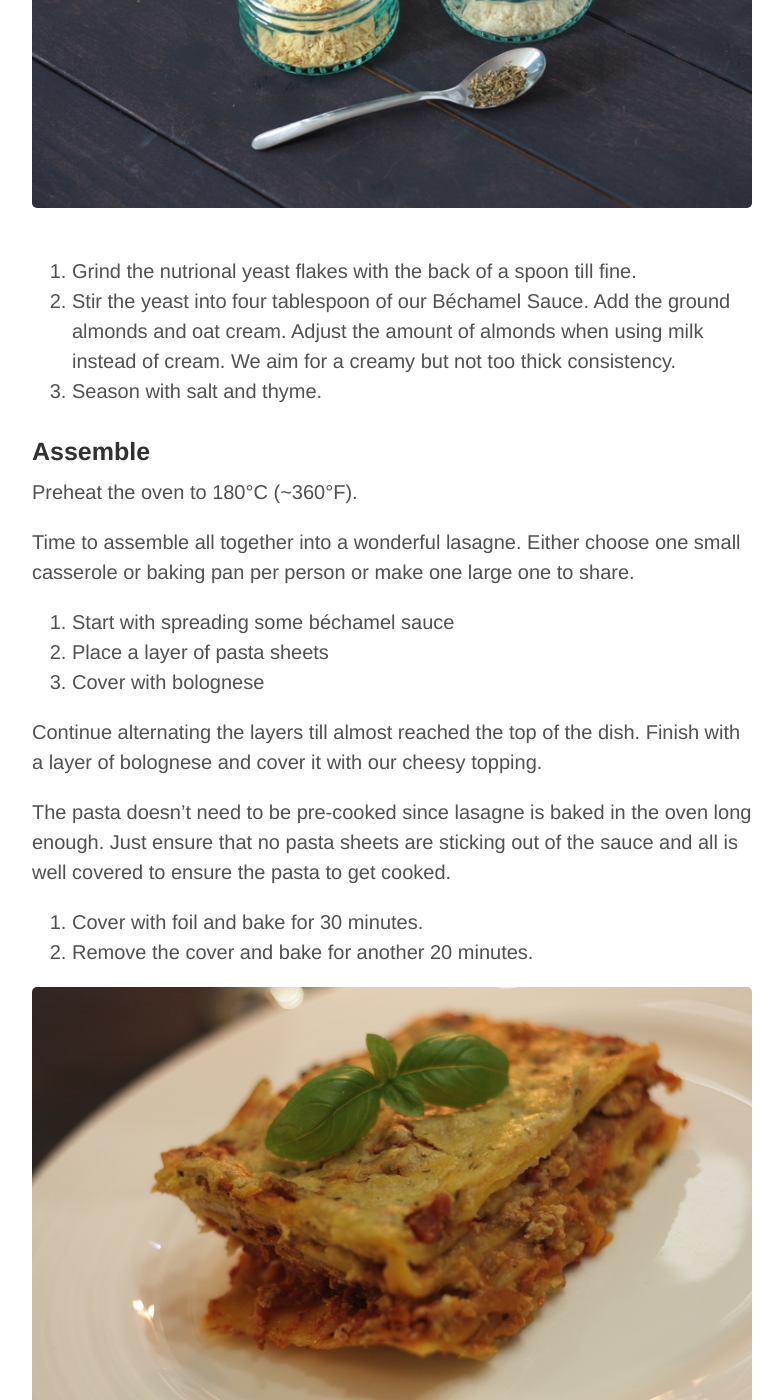
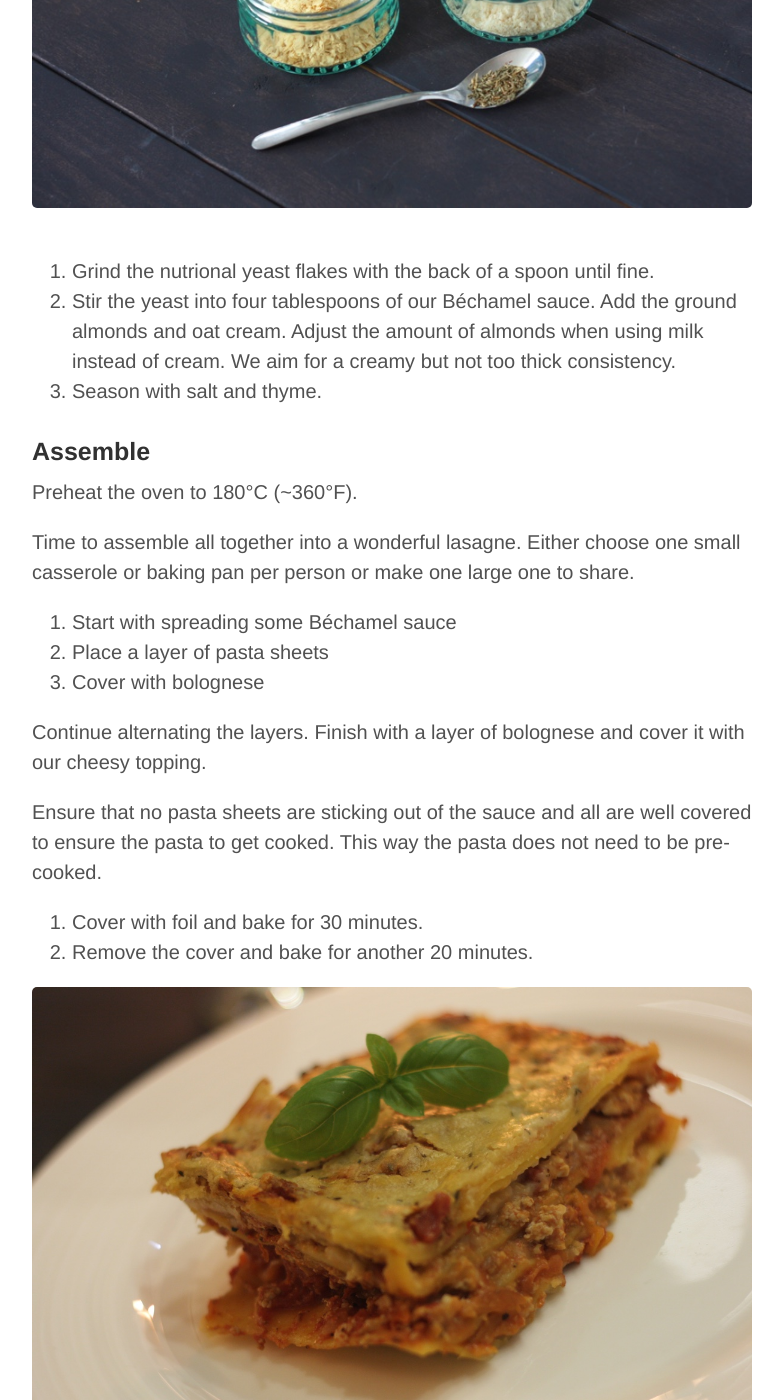
Before and after one commit to martinstolz/veganised.co.uk, a Jekyll site: the page built from _posts/2016-02-24-lasagne-bolognese.md, in a window 1280 px wide and 1400 px high, scrolled down 4244 px. Shown: the whole window, without its empty margins (248-1031 px from the left). Built offline with Jekyll 4.4.1, drawn with Linux system fonts in a browser that asks for light colours; nearby versions of some CDN libraries; Markdown is read by kramdown in place of the engine named in the settings; comment, search, counter and statistics services are not loaded; some of the changed text lies outside the part shown.

Commit message:
Improve lasagne recipe

```diff
--- a/_posts/2016-02-24-lasagne-bolognese.md
+++ b/_posts/2016-02-24-lasagne-bolognese.md
@@ -9,7 +9,7 @@
 ---
 
 
-*Lasagne Alla Bolognese is a classic Italian dish and an all time favourite*. Turning to a vegan diet one doesn't have to live without. Here is our step by step recipe. As the real deal it is a delicious comfy food totally worth the extra time to create it. Our tip: Enjoy making (and of course eating) it together with your family or friends on the weekend.
+*Lasagne Alla Bolognese is a classic Italian dish and an all time favourite*. Turning to a vegan diet one does not have to live without it. Here is our step by step recipe. As the real deal it is a delicious comfy food totally worth the extra time to create it. Our tip: Enjoy making and of course eating it together with your family or friends on the weekend.
 
 
 <!--more-->
@@ -75,15 +75,15 @@
 
 ![The ingredients](/public/assets/2016-02-24-lasagne-bolognese.jpg "The ingredients - Bolognese Sauce")
 
-0. Add approximately two table spoons of olive oil to a heated pan. Sauté half an onion, then add the chopped garlic and grated carrot. Wait till onions turn translucent.
+0. Add approximately two table spoons of olive oil to a heated pan. Sauté half an onion, then add the chopped garlic and grated carrot. Wait until onions turn translucent.
 
-0. Add the scrambled tofu and continue to fry. Fry till all is starting to brown.
+0. Add the minced tofu and continue to fry. Fry until all is starting to brown.
 
-0. Deglaze with red wine, then add the tomatos.
+0. Deglaze with red wine, then add the tomatoes.
 
 0. Add water - you can rinse the tomato bottle/can to get all the tomato goodness into your sauce.
 
-0. Bring the sauce to a boil, then turn down the heat and let simmer for 15 minutes. Adjust with water if it becomes too dense.
+0. Bring the sauce to a boil, then turn down the heat and let simmer for 15 minutes. Adjust with water if it becomes too thick.
 
 0. Season with rosemary, salt and pepper
 
@@ -94,7 +94,7 @@
 ![The ingredients - Bechamel Sauce](/public/assets/2016-02-24-lasagne-bechamel.jpg "The ingredients - Bechamel Sauce")
 
 0. Heat a saucepan and melt the margarine.
-0. Add the flour and whisk together till combined
+0. Add the flour and whisk together until combined
 0. Pour in the oat milk and keep stirring to create a smooth sauce while cooking on low heat.
 1. Add nutmeg, salt and pepper to taste
 
@@ -103,8 +103,8 @@
 
 ![The ingredients - Cheesy topping](/public/assets/2016-02-24-lasagne-cheese.jpg "The ingredients - Cheesy topping")
 
-0. Grind the nutrional yeast flakes with the back of a spoon till fine.
-0. Stir the yeast into four tablespoon of our Béchamel Sauce. Add the ground almonds and oat cream. Adjust the amount of almonds when using milk instead of cream. We aim for a creamy but not too thick consistency.
+0. Grind the nutrional yeast flakes with the back of a spoon until fine.
+0. Stir the yeast into four tablespoons of our Béchamel sauce. Add the ground almonds and oat cream. Adjust the amount of almonds when using milk instead of cream. We aim for a creamy but not too thick consistency.
 0. Season with salt and thyme.
 
 
@@ -115,17 +115,17 @@
 
 Time to assemble all together into a wonderful lasagne. Either choose one small casserole or baking pan per person or make one large one to share.
 
-0. Start with spreading some béchamel sauce
+0. Start with spreading some Béchamel sauce
 1. Place a layer of pasta sheets
 2. Cover with bolognese
 
-Continue alternating the layers till almost reached the top of the dish.
-Finish with a layer of bolognese and cover it with our cheesy topping.
+Continue alternating the layers. Finish with a layer of bolognese and cover it with our cheesy topping.
 
-The pasta doesn't need to be pre-cooked since lasagne is baked in the oven long enough. Just ensure that no pasta sheets are sticking out of the sauce and all is well covered to ensure the pasta to get cooked.
+Ensure that no pasta sheets are sticking out of the sauce and all are well covered to ensure the pasta to get cooked. This way the pasta does not need to be pre-cooked.
 
 0. Cover with foil and bake for 30 minutes.
 1. Remove the cover and bake for another 20 minutes.
+
 
 ![The result](/public/assets/2016-02-24-lasagne-result.jpg "The result")
 
@@ -133,4 +133,4 @@
 ### Step by step tutorial
 
 
-<iframe width="720" height="405" src="http://www.youtube.com/embed/K3OVYD9WYXA?rel=0" frameborder="0" allowfullscreen> </ iframe>
+<iframe width="720" height="405" src="http://www.youtube.com/embed/ws3Q6kQo0NQ?rel=0" frameborder="0" allowfullscreen> </ iframe>
```
Also changed, not shown: other parts of _posts/2016-02-24-lasagne-bolognese.md (+5 -5 lines).
